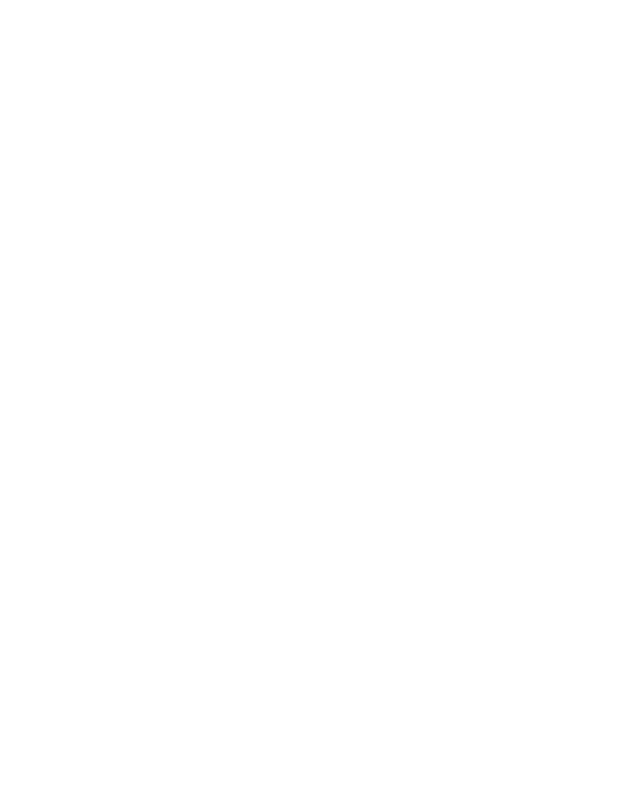
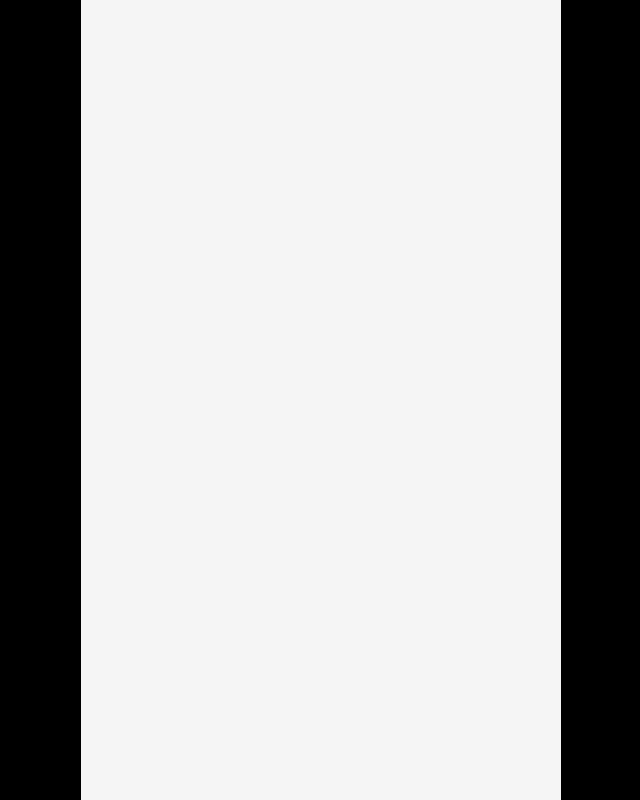
Before and after one commit to BangkitBayu/game-belajar-berkendara, a website built with Vite: page index.html in a window 1280 px wide. Shown: the whole page, without its empty margins (319-959 px from the left). Built offline with nearby package versions, Linux system fonts and the light colour scheme.

Commit message:
setup phaser

```diff
--- a/index.html
+++ b/index.html
@@ -1,13 +1,46 @@
 <!doctype html>
 <html lang="en">
+
 <head>
   <meta charset="UTF-8" />
   <link rel="icon" type="image/svg+xml" href="/favicon.svg" />
   <meta name="viewport" content="width=device-width, initial-scale=1.0" />
   <title>Belajar Berkendara</title>
+
+  <style>
+    html,
+    body,
+    #game-container {
+      margin: 0;
+      padding: 0;
+      box-sizing: border-box;
+      width: 100vw;
+      height: 100vh;
+      overflow: hidden;
+    }
+
+    #game-container {
+      max-width: 480px;
+      height: 100vh;
+      width: 100%;
+      margin: auto;
+    }
+
+    body {
+      background-color: black;
+    }
+
+    canvas {
+      border: 2px solid red;
+    }
+  </style>
 </head>
+
 <body>
-    <div id="app"></div>
+  <main>
+    <div id="game-container"></div>
+  </main>
   <script type="module" src="/src/main.js"></script>
 </body>
+
 </html>
--- a/src/config.js
+++ b/src/config.js
@@ -0,0 +1,30 @@
+import Phaser from "phaser";
+
+/** @type {Phaser.Types.Core.GameConfig} */
+const gameConfig = {
+    type: Phaser.AUTO,
+    pixelArt: true,
+    backgroundColor: "#f5f5f5",
+
+    parent: 'game-container',
+
+    scale: {
+        autoCenter: Phaser.Scale.CENTER_BOTH,
+        mode: Phaser.Scale.RESIZE,
+
+    },
+
+
+    physics: {
+        default: "arcade",
+        arcade: {
+            gravity: { x: 0, y: 0 },
+            debug: true
+        }
+    },
+
+    // Urutan scene game
+    scene: []
+}
+
+export default gameConfig
--- a/src/main.js
+++ b/src/main.js
@@ -0,0 +1,9 @@
+import Phaser from "phaser";
+import gameConfig from "./config";
+
+try {
+    new Phaser.Game(gameConfig)
+    console.log("Game berhasil dijalankan")
+} catch (error) {
+    console.error(`Game gagal dijalankan: ${error}`)
+}
```
Lines whose indentation alone changed are shown as unchanged.
